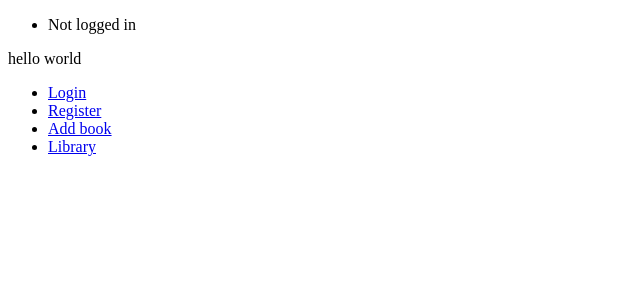
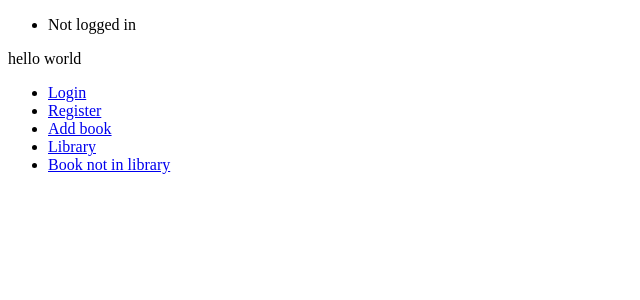
Before and after one commit to benjaminpritchard230/next-typescript-books-app, a Next.js app: page / in a window 1280 px wide. Shown: the top 300 px of the page, without its empty margins (0-640 px from the left). Built offline with nearby package versions, Linux system fonts and the light colour scheme.

Commit message:
Add test link for book not in library

```diff
--- a/components/Footer.tsx
+++ b/components/Footer.tsx
@@ -19,6 +19,9 @@ const Footer = (props: Props) => {
       <li>
         <Link href="/library">Library</Link>
       </li>
+      <li>
+        <Link href="/book/9780141346427">Book not in library</Link>
+      </li>
     </ul>
   );
 };
```
